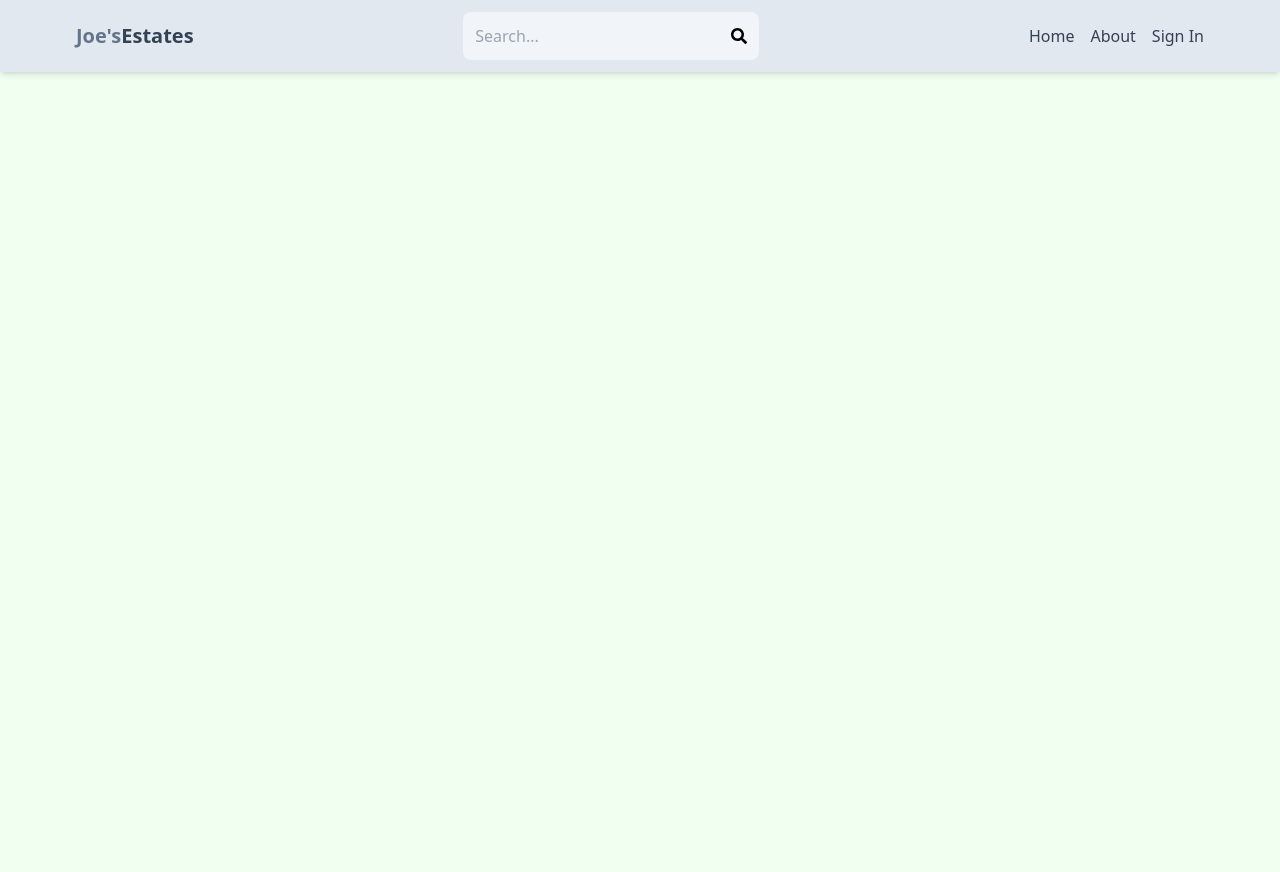
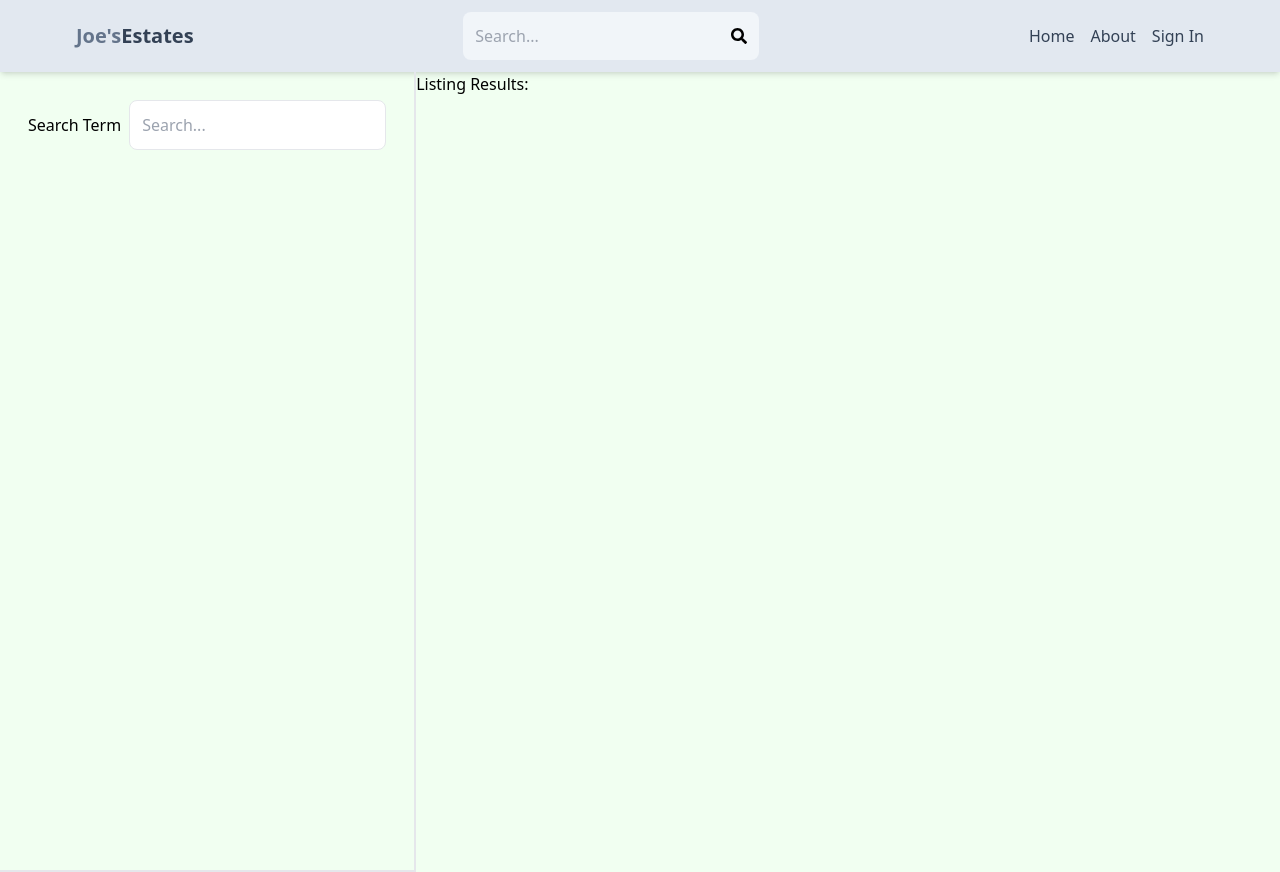
Before and after one commit to Joeeazy/Real-Estates, a React (Vite) app in the folder frontend/: page /search in a window 1280 px wide. Before the commit the page ends 800 px from the top, so only its background shows below. Built offline with nearby package versions, Linux system fonts and the light colour scheme; no server answers.

Commit message:
search ui implementation

```diff
--- a/frontend/src/App.jsx
+++ b/frontend/src/App.jsx
@@ -8,6 +8,7 @@
 import Profile from "./pages/Profile";
 import Signin from "./pages/Signin";
 import SignUp from "./pages/SignUp";
+import Search from "./pages/Search";
 import UpdateListing from "./pages/UpdateListing";
 
 export default function App() {
@@ -19,6 +20,7 @@
         <Route path="/sign-in" element={<Signin />} />
         <Route path="/sign-up" element={<SignUp />} />
         <Route path="/about" element={<About />} />
+        <Route path="/search" element={<Search />} />
         <Route path="/listing/:listingId" element={<Listing />} />
         <Route element={<PrivateRoute />}>
           <Route path="/profile" element={<Profile />} />
--- a/frontend/src/components/Header.jsx
+++ b/frontend/src/components/Header.jsx
@@ -24,6 +24,7 @@
       setSearchTerm(urlSearchTerm);
     }
   }, [location.search]);
+
   return (
     <header className="bg-slate-200 shadow-md">
       <div className="flex justify-between items-center max-w-6xl mx-auto p-3">
--- /dev/null
+++ b/frontend/src/pages/Search.jsx
@@ -0,0 +1,25 @@
+export default function Pages() {
+  return (
+    <div className="flex flex-col md:flex-row">
+      {/* //right div */}
+      <div className="p-7 border-b-2 md:border-r-2 md:min-h-screen">
+        <form>
+          <div className=" flex items-center gap-2 ">
+            <label className="whitespace-nowrap">Search Term</label>
+            <input
+              type="text"
+              id="searchTerm"
+              placeholder="Search..."
+              className="border rounded-lg p-3 w-full"
+            ></input>
+          </div>
+        </form>
+      </div>
+
+      {/* //left div */}
+      <div className="">
+        <h1>Listing Results:</h1>
+      </div>
+    </div>
+  );
+}
```
